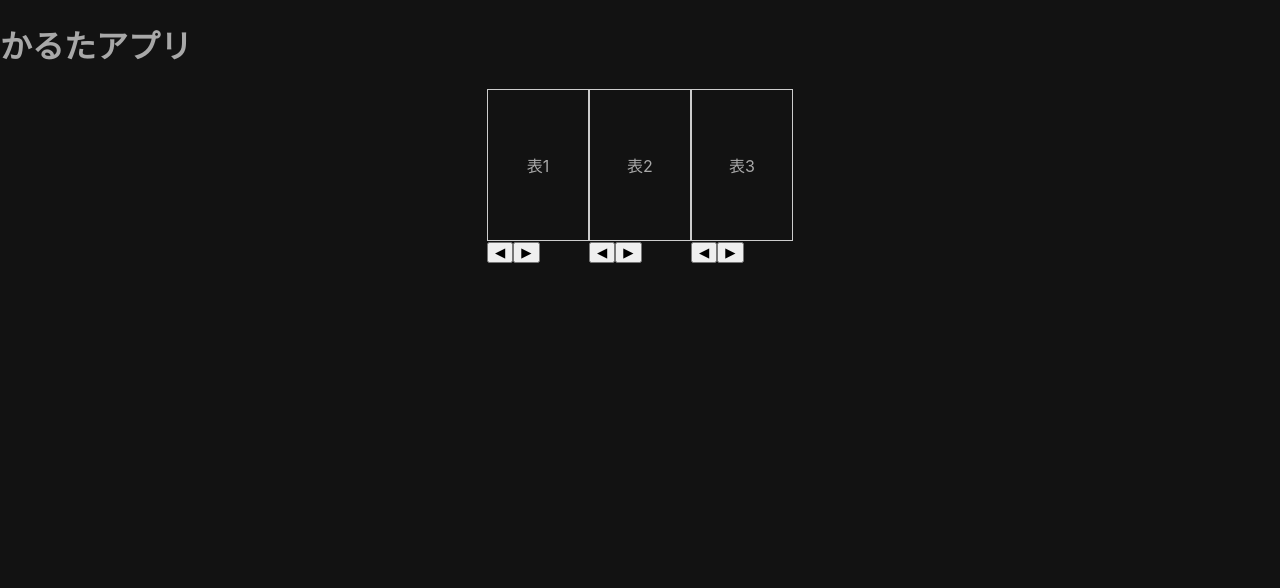
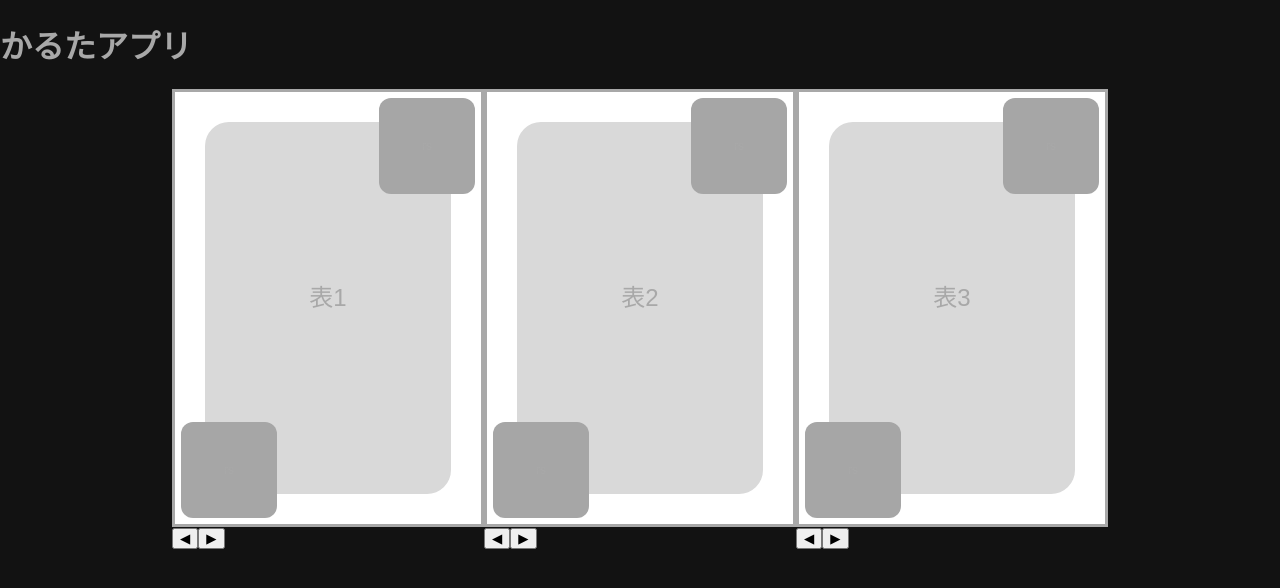
Before and after one commit to raiga0310/Sort-Quiz, a React (Create React App) app: page / in a window 1280 px wide. Shown: the top 588 px of the page. Built offline with nearby package versions, Linux system fonts and the light colour scheme.

Commit message:
feat: design

```diff
--- a/src/components/FlippingCard.css
+++ b/src/components/FlippingCard.css
@@ -34,4 +34,119 @@
 
   .flipping-card-back {
     transform: rotateY(180deg);
+    direction: rtl;
+    unicode-bidi: bidi-override;
   }
+
+
+  /* フォントの導入: M PLUS Rounded 1c Black */
+@import url("https://fonts.googleapis.com/css2?family=M+PLUS+Rounded+1c:wght@900&display=swap");
+
+/* 全体のフレーム, カードの基底要素 */
+.frame {
+  /* カードの大きさの倍率 */
+  --mul: 6;
+
+  box-sizing: border-box;
+  width: calc(52px * var(--mul));
+  height: calc(73px * var(--mul));
+  padding: calc(5px * var(--mul));
+
+  background: white;
+  border: solid;
+  overflow: hidden;
+  position: relative;
+
+  font: calc(0.125rem * var(--mul)) "M PLUS Rounded 1c", sans-serif;
+  text-align: center;
+}
+
+/* カード中央本文のコンテナ */
+.container {
+  width: 100%;
+  height: 100%;
+
+  background: #d9d9d9;
+  border-radius: calc(0.25rem * var(--mul));
+
+  display: flex;
+  flex-direction: column;
+  justify-content: center;
+  align-content: center;
+}
+
+/* カード隅の共通スタイル */
+.corner {
+  width: calc(1rem * var(--mul));
+  height: calc(1rem * var(--mul));
+
+  background: #a6a6a6;
+  border-radius: calc(0.125rem * var(--mul));
+
+  display: flex;
+  flex-direction: column;
+  justify-content: center;
+
+  position: absolute;
+}
+
+/* カード隅の拡張子を含んだ要素の共通スタイル */
+.corner > * {
+  font-size: calc(0.25rem * var(--mul));
+  text-align: center;
+
+  position: relative;
+}
+
+/* …本文は拡張子なので ::before で dot を付けている */
+.corner > *::before {
+  content: ".";
+}
+
+/* RightTop, 右上の隅: 要素を隅にめり込ませている */
+.corner-rt {
+  right: calc(-0.25rem * var(--mul));
+  top: calc(-0.25rem * var(--mul));
+}
+
+/* …めり込ませた分拡張子を含む要素をカード内側にずらす */
+.corner-rt > * {
+  right: calc(0.125rem * var(--mul));
+  top: calc(0.125rem * var(--mul));
+}
+
+/* `.corner-rt` と同様 */
+.corner-ld {
+  left: calc(-0.25rem * var(--mul));
+  bottom: calc(-0.25rem * var(--mul));
+}
+
+/* `.corner-rt > *` と同様 */
+.corner-ld > * {
+  left: calc(0.125rem * var(--mul));
+  bottom: calc(0.125rem * var(--mul));
+}
+
+/* タイトル要素: ちょっと文字を大きくして説明文と離している */
+.container .title {
+  font-size: calc(0.25rem * var(--mul));
+  margin: 0 0 calc(0.25rem * var(--mul)) 0;
+}
+
+/* アイコンのコンテナ: 説明文とちょっと離して, 縦幅を制限 */
+.container .icon > img {
+  height: calc(1rem * var(--mul));
+  margin: calc(0.25rem * var(--mul)) 0 0 0;
+}
+
+/* カードがフリップするときのスタイル */
+.flipped {
+  transform: rotateY(180deg);
+}
+
+/* カードがフリップするときのアニメーション */
+.frame {
+  transition: transform 0.6s;
+  transform-style: preserve-3d;
+  position: relative;
+}
--- a/src/components/FlippingCard.js
+++ b/src/components/FlippingCard.js
@@ -10,12 +10,18 @@ const FlippingCard = ({cardData}) => {
 
   return (
     <div
-      className={`flipping-card ${isFlipped ? 'flipped' : ''}`}
+      className={`flipping-card ${isFlipped ? 'flipped' : ''} frame`}
       onClick={handleClick}
     >
-      <div className="flipping-card-inner">
-        <div className="flipping-card-front">{cardData.front}</div>
-        <div className="flipping-card-back">{cardData.back}</div>
+      <div className="flipping-card-inner container">
+        <div className="flipping-card-front">
+          <span className='title'>{cardData.front}</span>
+          <div className="corner corner-rt">rs</div>
+          <div className="corner corner-ld">rs</div>
+        </div>
+        <div className="flipping-card-back">
+          <span className='title'>{cardData.back}</span>
+        </div>
       </div>
     </div>
   )
```
